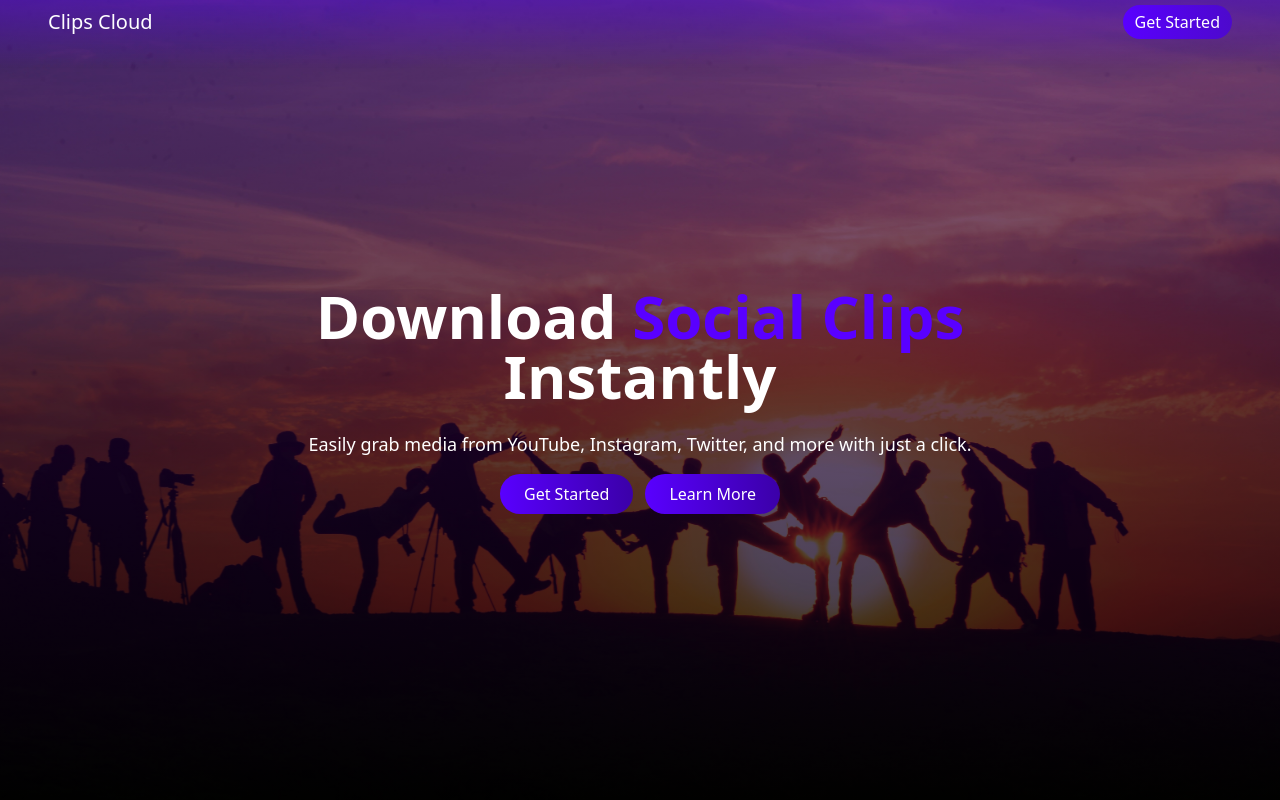
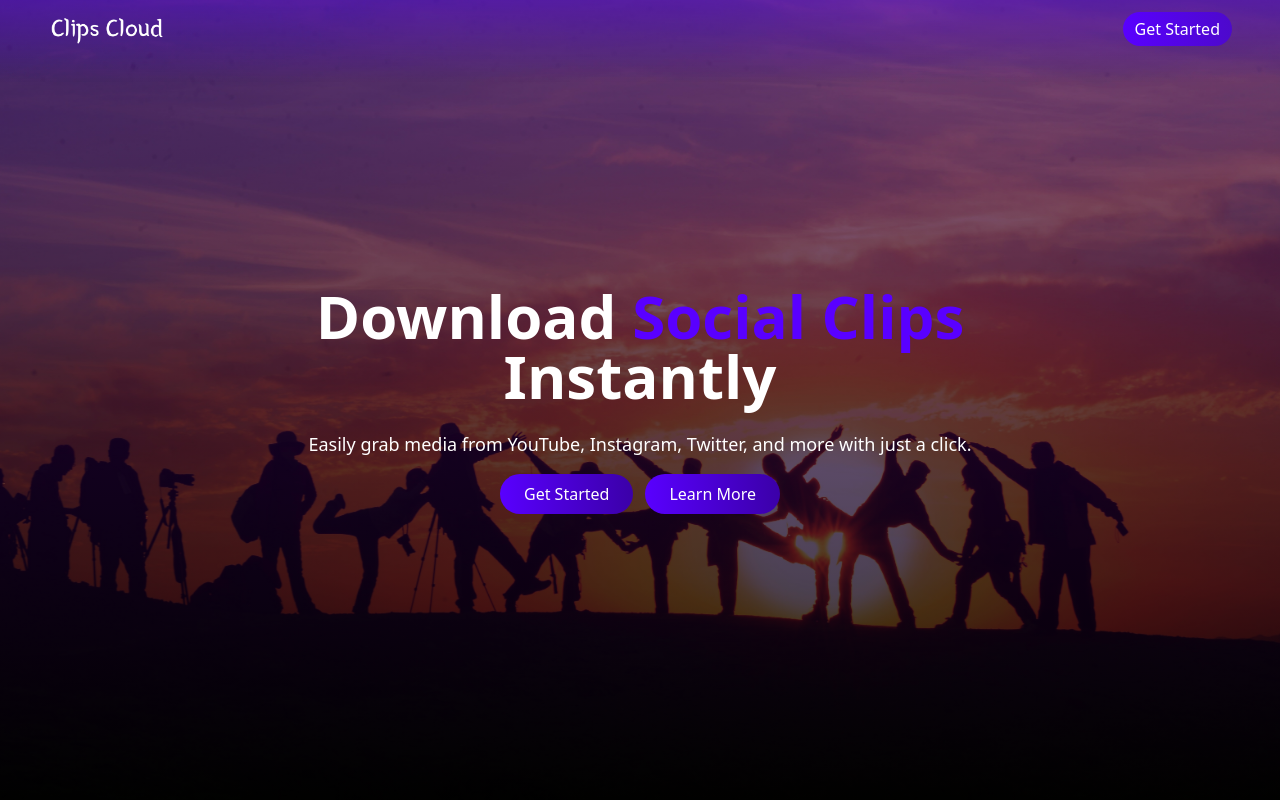
Before and after one commit to Kr-Upendra/clips-cloud, a Next.js app: page / in a window 1280 px wide. Shown: the top 800 px of the page. Built offline with nearby package versions, Linux system fonts and the light colour scheme; a web font is replaced by a local one.

Commit message:
fix image selection

```diff
--- a/src/app/globals.css
+++ b/src/app/globals.css
@@ -18,6 +18,15 @@ body {
   background-repeat: no-repeat;
 }
 
+.selector {
+  user-drag: none;
+  -webkit-user-drag: none;
+  user-select: none;
+  -moz-user-select: none;
+  -webkit-user-select: none;
+  -ms-user-select: none;
+}
+
 @layer utilities {
   .text-balance {
     text-wrap: balance;
--- a/src/containers/Feedback.tsx
+++ b/src/containers/Feedback.tsx
@@ -45,7 +45,7 @@ export default function Feedback() {
               <div className="flex items-center gap-x-3">
                 <Image
                   src={usersImage[index]}
-                  className=""
+                  className="selector"
                   alt="instagram logo"
                   width={40}
                   height={40}
--- a/src/containers/Footer.tsx
+++ b/src/containers/Footer.tsx
@@ -1,4 +1,6 @@
 import Link from "next/link";
+import logo from "../../public/logo.png";
+import Image from "next/image";
 
 export default function Footer() {
   return (
@@ -6,7 +8,13 @@ export default function Footer() {
       <div>
         <div className="flex items-center justify-between md:flex-col md:gap-y-3">
           <Link href="/">
-            <h1 className="text-xl text-white">Clips Cloud</h1>
+            <Image
+              className="selector"
+              src={logo}
+              alt="Clips Cloud Logo"
+              width={120}
+              height={40}
+            />
           </Link>
 
           <Link href="/">
--- a/src/containers/Header.tsx
+++ b/src/containers/Header.tsx
@@ -1,3 +1,5 @@
+import Image from "next/image";
+import logo from "../../public/logo.png";
 import Link from "next/link";
 
 export default function Header() {
@@ -5,7 +7,13 @@ export default function Header() {
     <header className="fixed top-0 left-0 w-full pt-2 pb-8 z-50 bg-gradient-to-b from-[#5900ff59] to-indigo-600/0 px-12 lg:px-9 md:px-6 sm:px-4">
       <div className="flex justify-between items-center">
         <Link href="/">
-          <h1 className="text-white text-xl">Clips Cloud</h1>
+          <Image
+            className="selector"
+            src={logo}
+            alt="Clips Cloud Logo"
+            width={120}
+            height={40}
+          />
         </Link>
         <Link href="/">
           <span className="px-3 py-1.5 rounded-full bg-gradient-to-r from-[#5900ff] to-[#4d09cc] text-white">
--- a/src/containers/KeyFeatures.tsx
+++ b/src/containers/KeyFeatures.tsx
@@ -50,16 +50,16 @@ export default function KeyFeatures() {
             <Image
               src={images[activeIndex]}
               width={250}
-              className="mx-auto rounded-md lg:w-[220px] sm:w-[180px]"
+              className="mx-auto rounded-md lg:w-[220px] sm:w-[180px] selector"
               height={300}
               alt="Feature Image"
             />
           </div>
-          <div className="text-center absolute top-0 -left-10 md:left-0">
+          <div className="text-center absolute top-0 -left-10 md:left-0 ">
             <Image
               src={images[(activeIndex + 1) % images.length]}
               width={100}
-              className="mx-auto rounded-md opacity-20 lg:w-[80px] sm:w-[60px]"
+              className="mx-auto rounded-md opacity-20 lg:w-[80px] sm:w-[60px] selector"
               height={300}
               alt="Feature Image"
             />
@@ -68,7 +68,7 @@ export default function KeyFeatures() {
             <Image
               src={images[(activeIndex + 2) % images.length]}
               width={100}
-              className="mx-auto rounded-md opacity-20 lg:w-[80px] sm:w-[60px]"
+              className="mx-auto rounded-md opacity-20 lg:w-[80px] sm:w-[60px] selector"
               height={300}
               alt="Feature Image"
             />
@@ -78,7 +78,7 @@ export default function KeyFeatures() {
             <Image
               src={images[(activeIndex + 3) % images.length]}
               width={100}
-              className="mx-auto rounded-md opacity-20 lg:w-[80px] sm:w-[60px]"
+              className="mx-auto rounded-md opacity-20 lg:w-[80px] sm:w-[60px] selector"
               height={300}
               alt="Feature Image"
             />
--- a/src/containers/Platform.tsx
+++ b/src/containers/Platform.tsx
@@ -32,7 +32,7 @@ export default function Platform() {
               <div className="text-center">
                 <Image
                   src={images[index]}
-                  className="mx-auto select-none"
+                  className="mx-auto select-none selector"
                   alt="instagram logo"
                   width={170}
                   height={170}
```
Also changed, not shown: public/logo.png (added).
